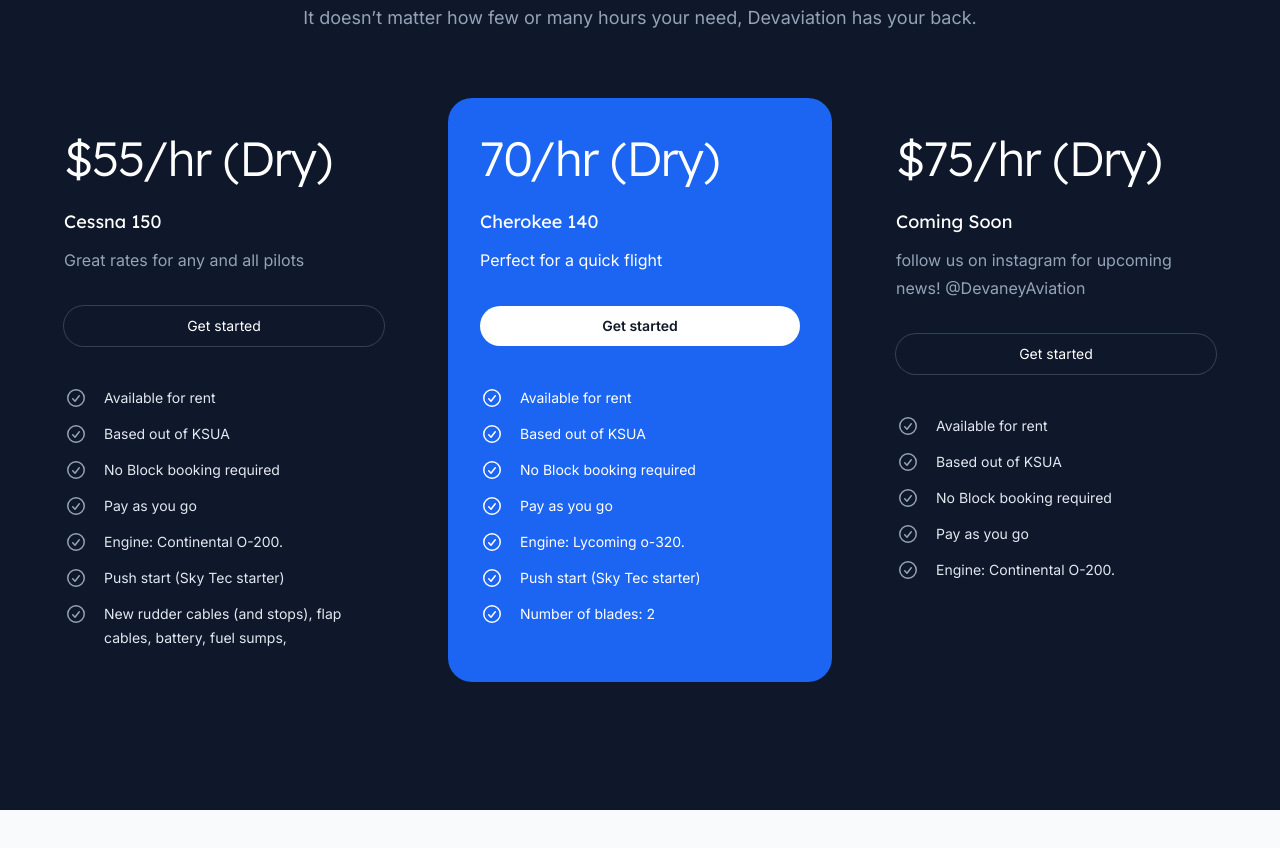
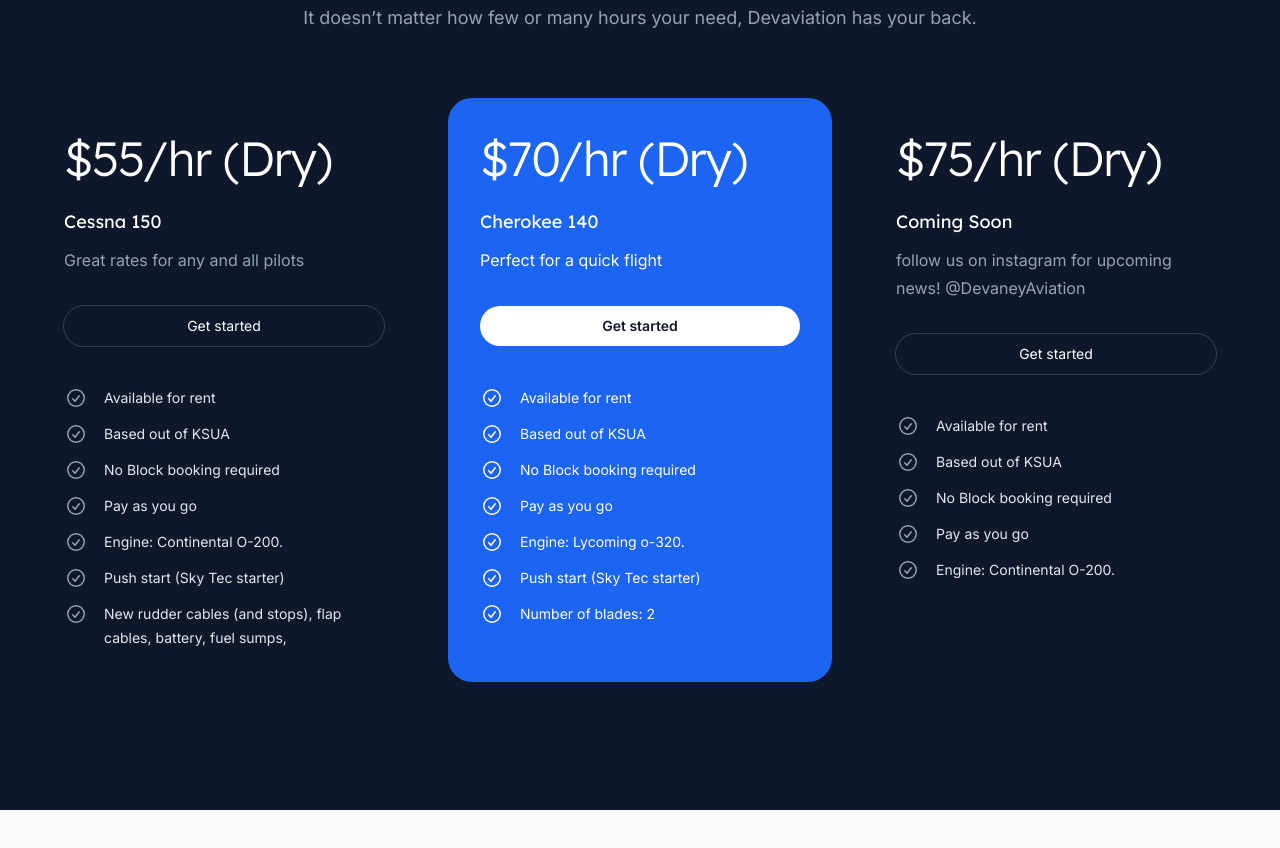
Before and after one commit to HunterBrennan1/devaviation, a Next.js app: page / in a window 1280 px wide. Shown: the part 2309-3157 px from the top of the page. Built offline with nearby package versions, Linux system fonts and the light colour scheme.

Commit message:
fixed dollar sign

```diff
--- a/src/components/Pricing.jsx
+++ b/src/components/Pricing.jsx
@@ -133,7 +133,7 @@
           <Plan
             featured
             name="Cherokee 140"
-            price="70/hr (Dry)"
+            price="$70/hr (Dry)"
             description="Perfect for a quick flight"
             href="/register"
             features={[
```
